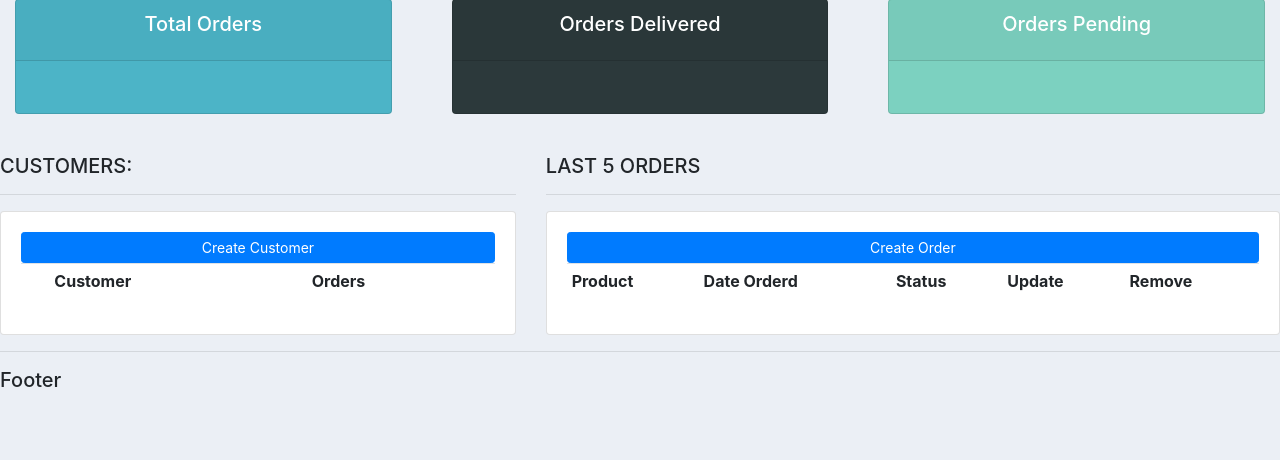
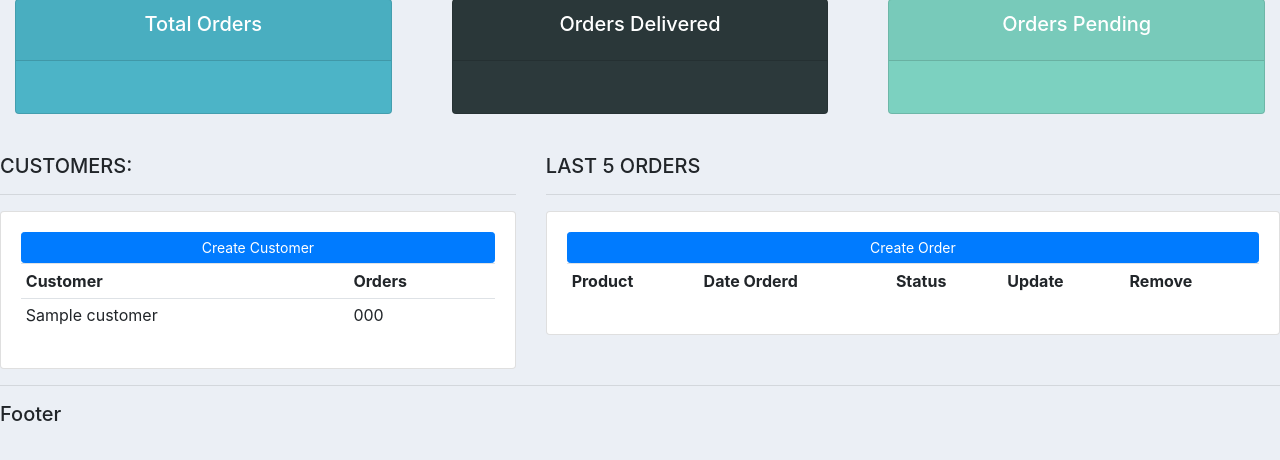
Before and after one commit to Hassanalihazaraa/customer-management-plateform, a Django app: template account/templates/account/dashboard.html in a window 1280 px wide. Shown: the part 84-544 px from the top of the page. Run offline with Django 3.2, Linux system fonts and the light colour scheme; the template is opened without the code that fills it: most values are stand-ins (such as "Sample title", 1, 10 or a date in 2020); lists and menus that the app fills with data are empty.

Commit message:
displayed customer details

```diff
--- a/account/templates/account/dashboard.html
+++ b/account/templates/account/dashboard.html
@@ -14,11 +14,15 @@
                 <a class="btn btn-primary  btn-sm btn-block" href="">Create Customer</a>
                 <table class="table table-sm">
                     <tr>
-                        <th></th>
                         <th>Customer</th>
                         <th>Orders</th>
                     </tr>
-
+                    {% for customer in customers %}
+                        <tr>
+                            <td>{{customer.name}}</td>
+                            <td>{{customer.phone}}</td>
+                        </tr>
+                    {% endfor %}
                 </table>
             </div>
         </div>
```
Also changed, not shown: account/views.py (+8 -2 lines).
